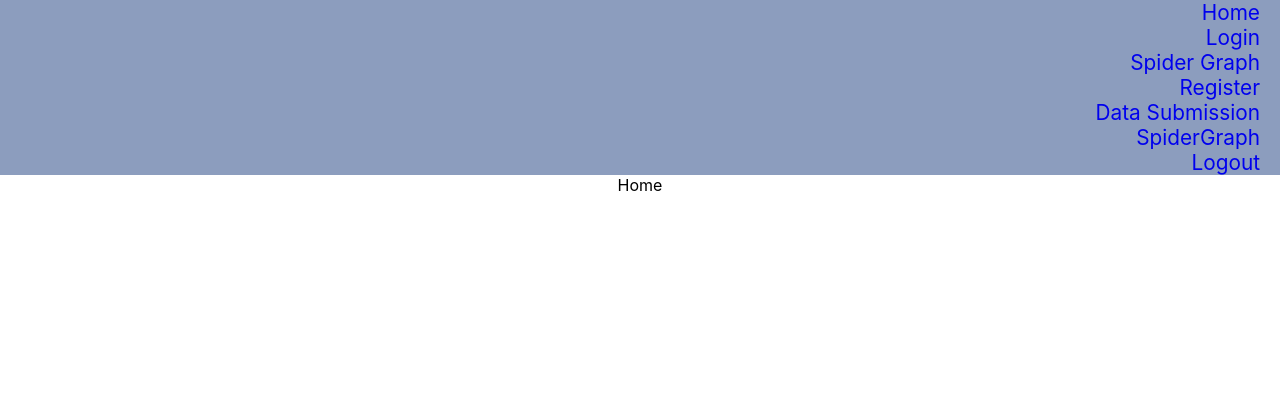
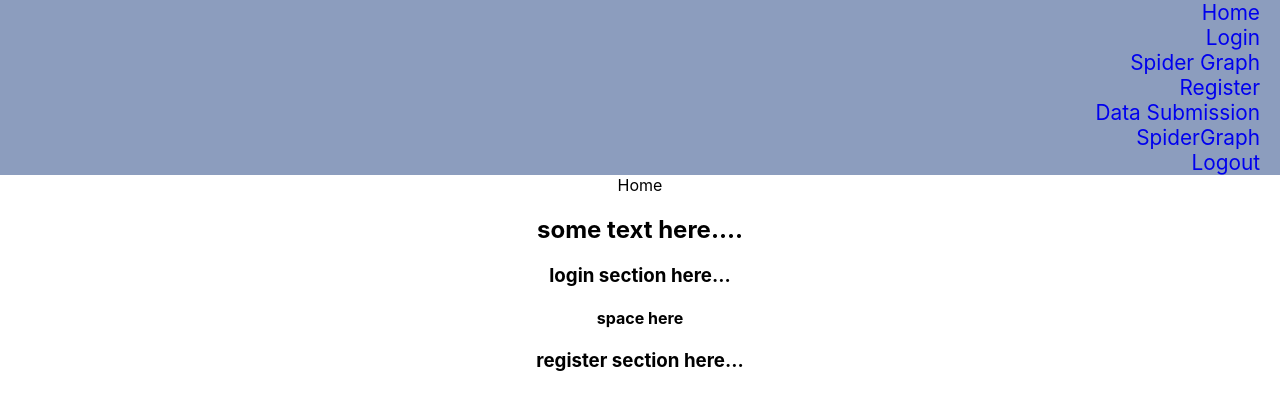
Before and after one commit to spider-graph-2-build-week/front-end, a React (Create React App) app: page / in a window 1280 px wide. Shown: the top 410 px of the page. Built offline with nearby package versions, Linux system fonts and the light colour scheme.

Commit message:
commit with some minor changes and additions

```diff
--- a/src/components/Home.jsx
+++ b/src/components/Home.jsx
@@ -1,7 +1,15 @@
 import React from "react";
 
 const Home = () => {
-  return <div>Home</div>;
+  return (
+    <div>
+      Home
+      <h2>some text here....</h2>
+      <h3>login section here...</h3>
+      <h4>space here</h4>
+      <h3>register section here...</h3>
+    </div>
+  );
 };
 
 export default Home;
--- a/src/dummycomps/DataSubmission.jsx
+++ b/src/dummycomps/DataSubmission.jsx
@@ -4,6 +4,10 @@ import { connect } from "react-redux";
 
 import { data } from "../dummycomps/Data";
 import "../css/Data.css";
+
+import NewBranch from "../dummycomps/NewBranch";
+import NewDataSet from "../dummycomps/NewDataSet";
+import UserData from "../dummycomps/UserData";
 
 import {
   setData,
@@ -60,6 +64,7 @@ const DataSubmission = ({
         </div>
       </DropdownButton>
       <section className="data-display">
+        <UserData />
         <h3>SPIDERGRAPH DATA:</h3>
         <div className="data-header">
           <span className="branch-names">Dataset Names</span>
@@ -94,7 +99,9 @@ const DataSubmission = ({
       ) : (
         // if editing = false...
         // add new data
+
         <section className="newDataset">
+          <NewDataSet />
           <h3>New DataSet</h3>
           <form
             onSubmit={e => {
@@ -127,6 +134,7 @@ const DataSubmission = ({
         </section>
       )}
       <section className="newBranch">
+        <NewBranch />
         <form
           onSubmit={e => {
             addData(e, newData);
--- /dev/null
+++ b/src/dummycomps/NewBranch.jsx
@@ -0,0 +1,12 @@
+import React from "react";
+import { connect } from "react-redux";
+
+const NewBranch = () => {
+  return <div>NewBranch</div>;
+};
+
+const mapStateToProps = state => ({
+  error: state.error
+});
+
+export default connect(mapStateToProps, {})(NewBranch);
--- /dev/null
+++ b/src/dummycomps/NewDataSet.jsx
@@ -0,0 +1,12 @@
+import React from "react";
+import { connect } from "react-redux";
+
+const NewDataSet = () => {
+  return <div>NewDataSet</div>;
+};
+
+const mapStateToProps = state => ({
+  error: state.error
+});
+
+export default connect(mapStateToProps, {})(NewDataSet);
--- /dev/null
+++ b/src/dummycomps/UserData.jsx
@@ -0,0 +1,12 @@
+import React from "react";
+import { connect } from "react-redux";
+
+const UserData = () => {
+  return <div>UserData</div>;
+};
+
+const mapStateToProps = state => ({
+  error: state.error
+});
+
+export default connect(mapStateToProps, {})(UserData);
```
